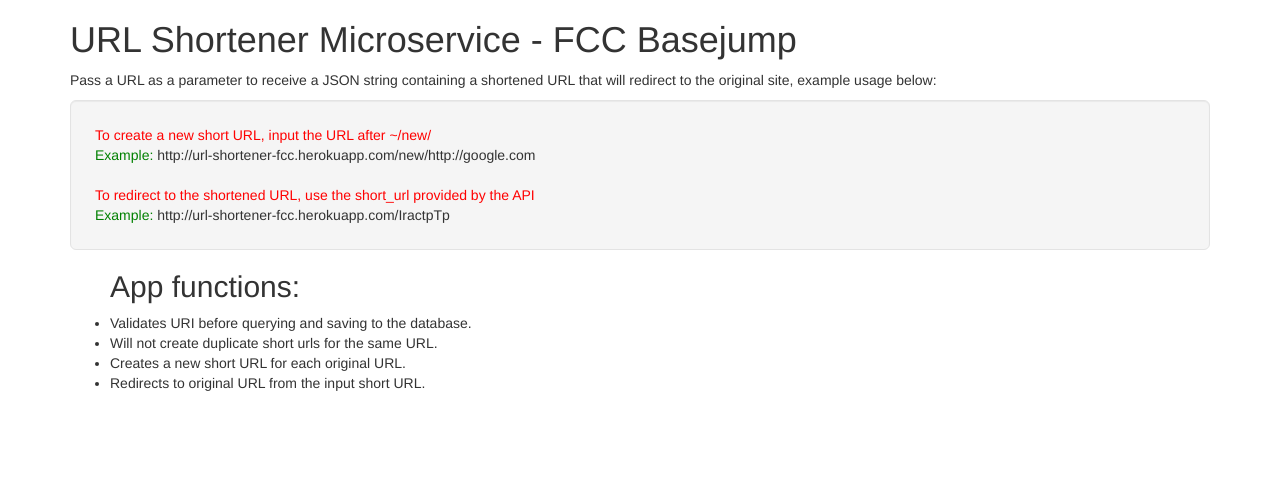
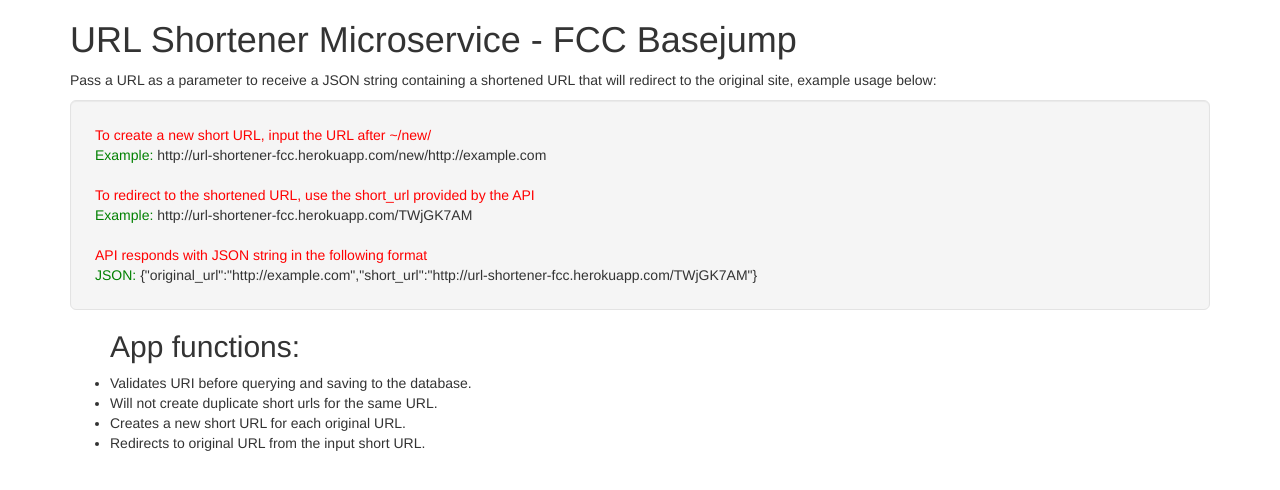
Before and after one commit to AndrewGHC/file-metadata-microservice, a website: page app/views/index.html in a window 1280 px wide. Drawn offline with nearby package versions, Linux system fonts and the light colour scheme.

Commit message:
Final ver, cleanup & minor additions to index.html

```diff
--- a/app/controller/api.js
+++ b/app/controller/api.js
@@ -5,7 +5,6 @@
 module.exports = function(req, url, res) {
     // Check if URL is valid
     if (!validUrl.isUri(url)) {
-        console.log('Invalid URI');
         var errorInUri = {
             original_url:url,
             short_url: 'Error, incorrect URI'
@@ -18,10 +17,8 @@
         URLmodel.findOne({'original_url':url}, {_id:0, original_url:1, short_url:1}, function(err, docs){
             if (err) throw err;
             if (docs) {
-                console.log('Find found and returned from db.');
                 res.send(JSON.stringify(docs));
             } else {
-                console.log('Find not found and saveIt called.');
                 saveIt();
             }
 
--- a/app/controller/retrieve.js
+++ b/app/controller/retrieve.js
@@ -5,10 +5,8 @@
     models.findOne({'identifier':identifier}, {_id:0, original_url:1}, function(err, docs) {
         if (err) throw err;
         if (docs) {
-            console.log('Retrieved and redirecting');
             res.redirect(docs.original_url);
         } else {
-            console.log('Incorrect short url or does not exist in db');
             var incorrectInput = {
                 original_url:'http://' + req.headers.host + '/' + identifier,
                 short_url: 'Error, incorrect identifier or item has not yet been created'
--- a/app/views/index.html
+++ b/app/views/index.html
@@ -16,10 +16,13 @@
             </p>
             <p class="well well-lg">
                 <span style="color:red">To create a new short URL, input the URL after ~/new/</span><br>
-                <span style="color:green">Example: </span>http://url-shortener-fcc.herokuapp.com/new/http://google.com <br><br>
+                <span style="color:green">Example: </span>http://url-shortener-fcc.herokuapp.com/new/http://example.com <br><br>
 
                 <span style="color:red">To redirect to the shortened URL, use the short_url provided by the API</span><br>
-                <span style="color:green">Example: </span>http://url-shortener-fcc.herokuapp.com/IractpTp
+                <span style="color:green">Example: </span>http://url-shortener-fcc.herokuapp.com/TWjGK7AM <br><br>
+
+                <span style="color:red">API responds with JSON string in the following format</span><br>
+                <span style="color:green">JSON: </span>{"original_url":"http://example.com","short_url":"http://url-shortener-fcc.herokuapp.com/TWjGK7AM"}
             </p>
             <ul>
                 <h2>App functions:</h2>
--- a/package.json
+++ b/package.json
@@ -1,10 +1,10 @@
 {
   "name": "URLshortener",
-  "version": "0.0.0",
+  "version": "1.0.0",
   "description": "Basejump challenge from FCC",
   "main": "server.js",
-  "repository": "",
-  "author": "Na",
+  "repository": "https://github.com/AndrewGHC/URL-Shortener-Microservice",
+  "author": "AndrewGHC",
   "dependencies": {
     "express": "^4.13.3",
     "mongodb": "^2.1.4",
```
